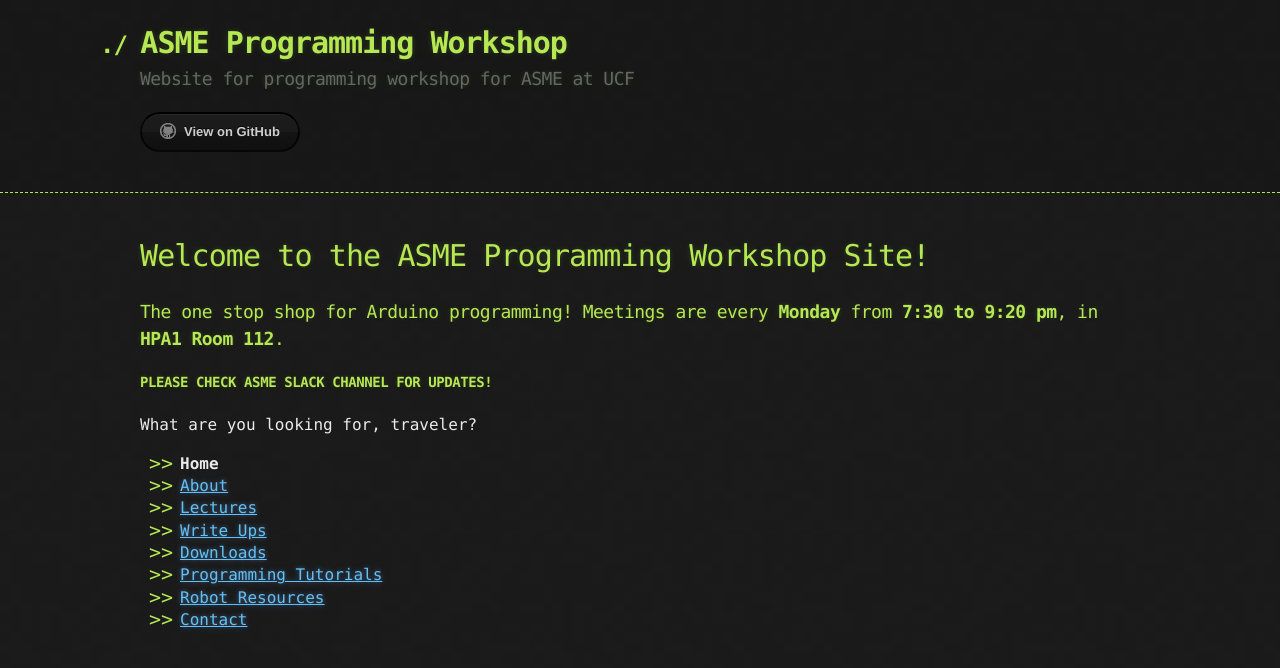
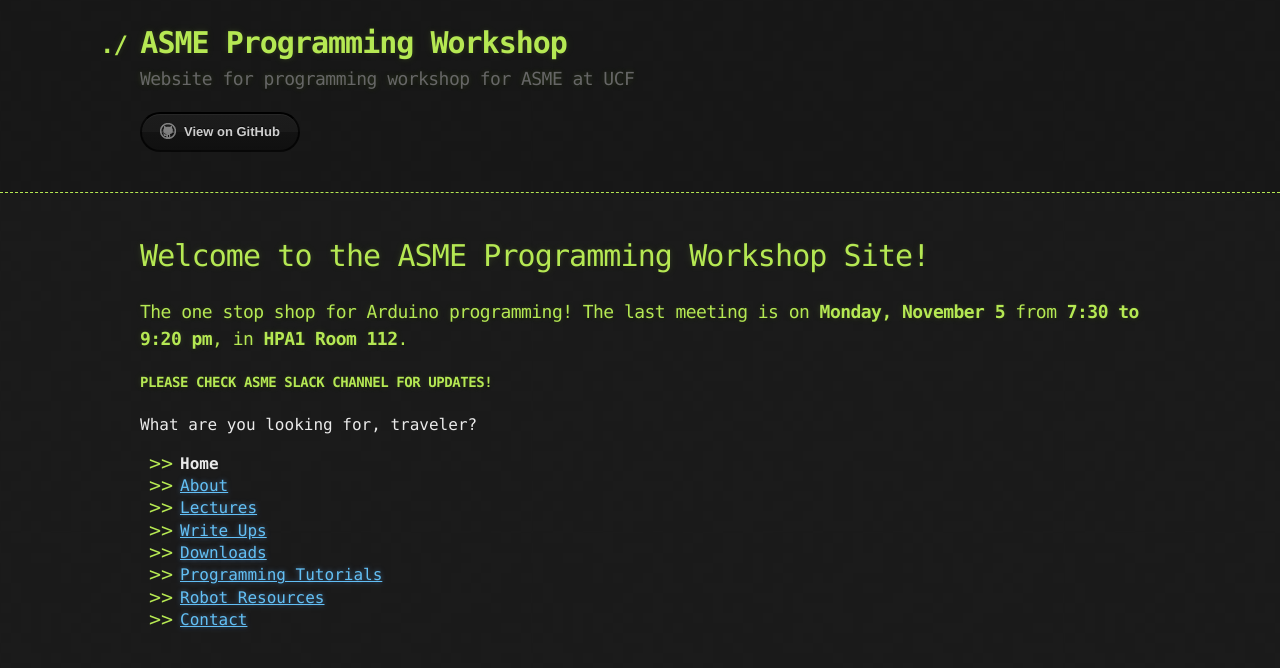
Before and after one commit to brandons209/workshop, a Jekyll site: the page built from index.md, in a window 1280 px wide. Shown: the top 668 px of the page. Built offline with Jekyll 4.4.1, drawn with Linux system fonts in a browser that asks for light colours; our own code applies the rules of GitHub Pages for plain Markdown files.

Commit message:
added last meeting date

```diff
--- a/index.md
+++ b/index.md
@@ -4,7 +4,7 @@
 
 #  Welcome to the ASME Programming Workshop Site!
 
-### The one stop shop for Arduino programming! Meetings are every **Monday** from **7:30 to 9:20 pm**, in **HPA1 Room 112**.
+### The one stop shop for Arduino programming! The last meeting is on **Monday, November 5** from **7:30 to 9:20 pm**, in **HPA1 Room 112**.
 #### **PLEASE CHECK ASME SLACK CHANNEL FOR UPDATES!**
 What are you looking for, traveler?
 * **Home**
```
